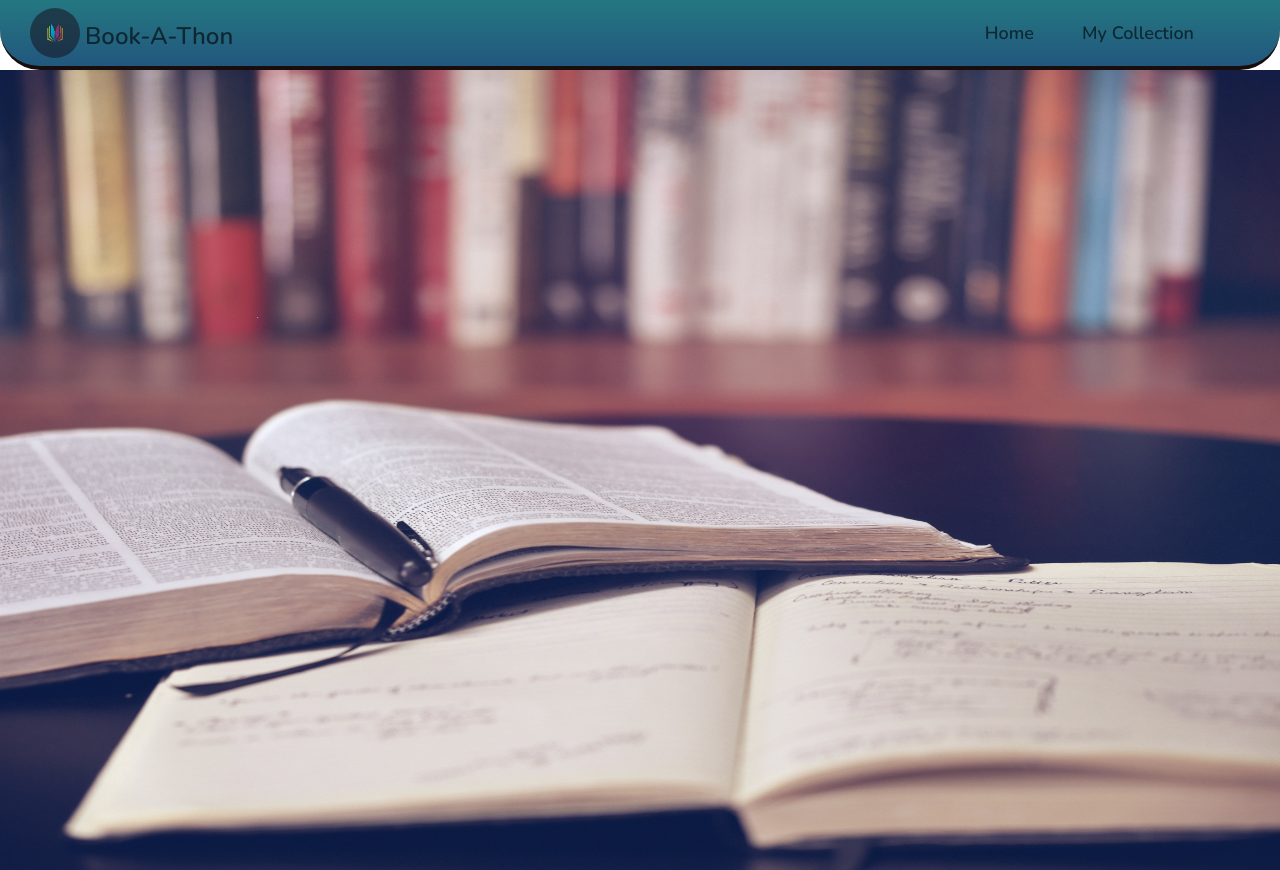
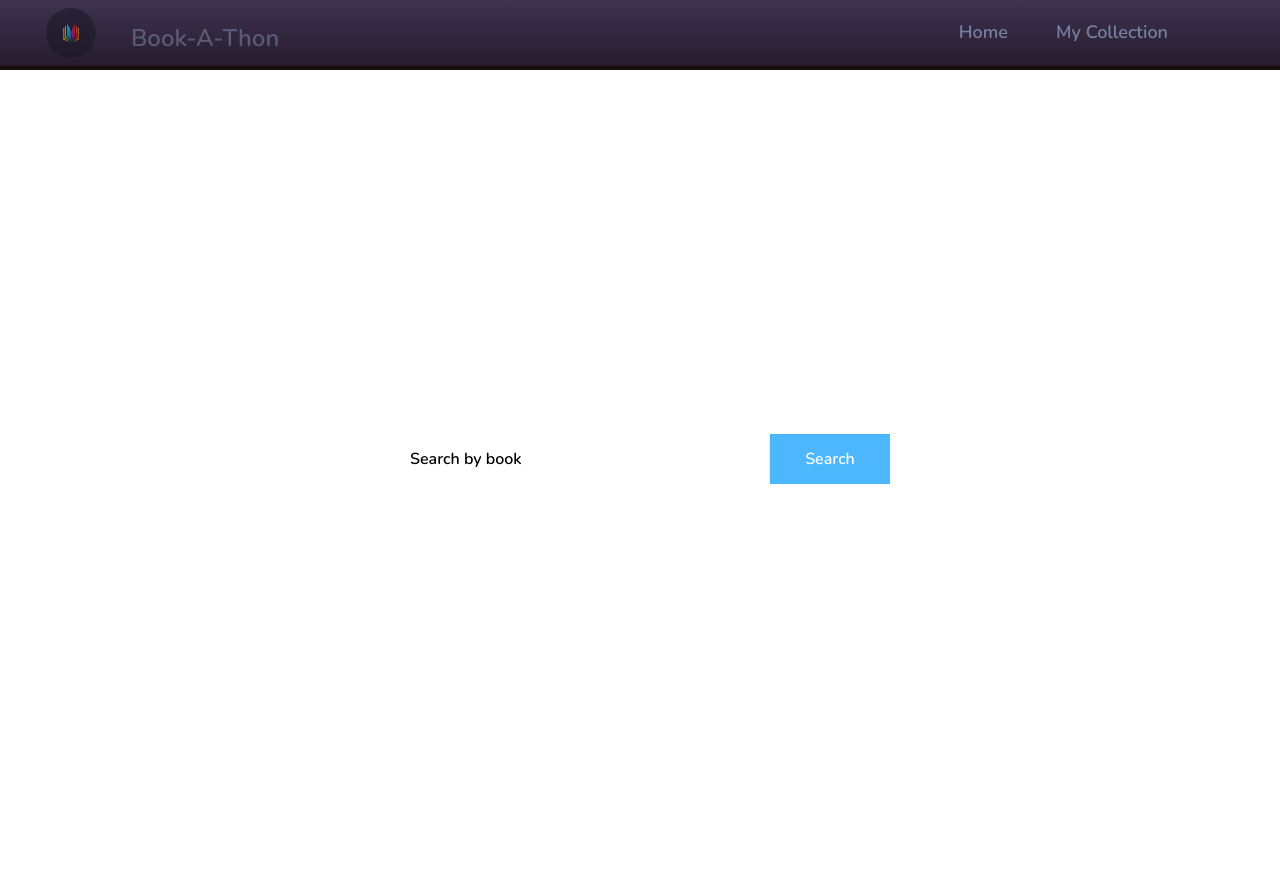
Before and after one commit to hrishik18/Book-a-thon, a Django app: page / in a window 1280 px wide; the page is wider, and only the part inside the window is pictured. After the commit the page ends 484 px from the top of that part, so only its background shows below. Run offline with Django 4.2, Linux system fonts and the light colour scheme; some libraries are stand-ins or nearby versions.

Commit message:
main page

```diff
--- a/Book_a_thon/Home/urls.py
+++ b/Book_a_thon/Home/urls.py
@@ -4,8 +4,7 @@
 from Home import views
 
 urlpatterns = [
-    path("", views.index, name='home'),
+    path("", views.main, name='main'),
     path("collection/", views.collection, name='collection'),
-    path("display/", views.display, name='display'),
-    path("saved/", views.display, name='saved')
+    path("saved/", views.main, name='saved')
 ]
--- a/Book_a_thon/Home/views.py
+++ b/Book_a_thon/Home/views.py
@@ -3,24 +3,21 @@
 import requests
 
 key = "AIzaSyCo0o_fEsJK3XMoNiQe_UTr0S9i2apuLlU"
-def index(request):
-    return render(request,'main.html')
 
 def collection(request):
     return render(request,'collection.html')
 
 
-def display(request):
+def main(request):
     title = request.GET.get('book_name', False)
-    author = request.GET.get('author_name', False)
-    submit = author if request.GET.get(
-        'book_name', False) == "" else request.GET.get('book_name', False)
+    # submit = author if request.GET.get(
+    #     'book_name', False) == "" else request.GET.get('book_name', False)
 
-    if (title == False and author == False) or (title == "" and author == ""):
+    if (title == False) or (title == ""):
         #return redirect('/')
-        return render(request, 'display.html')
+        return render(request, 'main.html')
 
-    queries = {'q': submit, 'key': key}
+    queries = {'q': title, 'key': key}
     print(queries)
     r = requests.get(
         'https://www.googleapis.com/books/v1/volumes', params=queries)
--- a/Book_a_thon/static/navbar.css
+++ b/Book_a_thon/static/navbar.css
@@ -7,14 +7,15 @@
 
 body {
     font-family: 'Nunito', sans-serif;
+
+
 }
 
 .navbar {
     font-size: 18px;
-    background: linear-gradient(#247881,#22577E);
+    background: linear-gradient(#3F3351,#261C2C);
     border-bottom: #170d0d 4px solid;
-    border-bottom-left-radius: 40px;
-    border-bottom-right-radius: 40px;
+
     padding-bottom: 10px;
 }
 
@@ -25,9 +26,9 @@
 
 .nav-links{
     margin-right: 37px;
-    box-shadow: inset 0 0 0 0 #54b3d6;
+    box-shadow: inset 0 0 0 0 #85c4db;
     border-radius: 5px;
-    color: #213b45;
+    color: #5fa8c5;
     margin: 0 -.25rem;
     padding: 1rem;
     transition: color .3s ease-in-out, box-shadow .3s ease-in-out;
@@ -39,14 +40,14 @@
 
 .nav-links, .logo, .material-icons {
     text-decoration: none;
-    color: black;
+    color:#a5bbe5;
     opacity: 0.6;
 }
 
 .main-nav li {
     text-align: center;
-    margin: 10px;
-    margin-right: 20px;
+    margin: 30px;
+    margin-right: 40px;
 }
 
 .logo {
@@ -99,7 +100,7 @@
     .main-nav {
         display: flex;
         justify-content: end;
-        margin-right: 30px;
+        margin-right: 40px;
     }
     .main-nav>li {
         margin: 0;
@@ -112,15 +113,110 @@
     }
 }
 
-/* HOME */
-        * {box-sizing: border-box;}
-        .mySlides {display: none;
-        }
-        .container
-        {
-            float:right;
-            margin-right:60px;
-        }
+/* search bar */
+
+
+.main-search-input {
+    background: #fff;
+    padding: 0 120px 0 0;
+    border-radius: 1px;
+    margin-top: 200px;
+    box-shadow: 0px 0px 0px 6px rgba(255, 255, 255, 0.3)
+}
+
+.fl-wrap {
+    float: left;
+    width: 100%;
+    position: relative
+}
+
+.main-search-input:before {
+    content: '';
+    position: absolute;
+    bottom: -40px;
+    width: 50px;
+    height: 1px;
+    background: rgba(255, 255, 255, 0.41);
+    left: 50%;
+    margin-left: -25px
+}
+
+.main-search-input-item {
+    float: left;
+    width: 100%;
+    box-sizing: border-box;
+    border-right: 1px solid #eee;
+    height: 50px;
+    position: relative
+}
+
+.main-search-input-item input:first-child {
+    border-radius: 100%
+}
+
+.main-search-input-item input {
+    float: left;
+    border: none;
+    width: 100%;
+    height: 50px;
+    padding-left: 20px
+}
+
+.main-search-button {
+    background: #4DB7FE
+}
+
+.main-search-button {
+    position: absolute;
+    right: 0px;
+    height: 50px;
+    width: 120px;
+    color: #fff;
+    top: 0;
+    border: none;
+    border-top-right-radius: 0px;
+    border-bottom-right-radius: 0px;
+    cursor: pointer
+}
+
+.main-search-input-wrap {
+    max-width: 500px;
+    margin: 20px auto;
+    position: relative
+}
+
+:focus {
+    outline: 0
+}
+
+@media only screen and (max-width: 768px) {
+    .main-search-input {
+        background: rgba(255, 255, 255, 0.2);
+        padding: 14px 20px 10px;
+        border-radius: 10px;
+        box-shadow: 0px 0px 0px 10px rgba(255, 255, 255, 0.0)
+    }
+
+    .main-search-input-item {
+        width: 100%;
+        border: 1px solid #eee;
+        height: 50px;
+        border: none;
+        margin-bottom: 10px
+    }
+
+    .main-search-input-item input {
+        border-radius: 6px !important;
+        background: #fff
+    }
+
+    .main-search-button {
+        position: relative;
+        float: left;
+        width: 100%;
+        border-radius: 6px
+    }
+}
         .title
         {
             margin-top:150px;
@@ -133,6 +229,8 @@
             /* position:relative; */
 
         }
+
+
         .motto
         {
             margin-top:300px;
--- /dev/null
+++ b/Book_a_thon/static/navbar_new.css
@@ -0,0 +1,288 @@
+@import url("https://fonts.googleapis.com/css2?family=Poppins:weight@100;200;300;400;500;600;700;800&display=swap");
+* {
+    margin: 0;
+    padding: 0;
+    box-sizing: border-box;
+}
+
+body {
+    font-family: 'Nunito', sans-serif;
+
+
+}
+
+.navbar {
+    font-size: 18px;
+    background: linear-gradient(#3F3351,#261C2C);
+    border-bottom: #170d0d 4px solid;
+
+    padding-bottom: 10px;
+}
+
+.main-nav {
+    list-style-type: none;
+    display: none;
+}
+
+.nav-links{
+    margin-right: 37px;
+    box-shadow: inset 0 0 0 0 #85c4db;
+    border-radius: 5px;
+    color: #5fa8c5;
+    margin: 0 -.25rem;
+    padding: 1rem;
+    transition: color .3s ease-in-out, box-shadow .3s ease-in-out;
+}
+  .nav-links:hover {
+    box-shadow: inset 125px 0 0 0 #54b3d6;
+    color: rgb(12, 8, 8);
+  }
+
+.nav-links, .logo, .material-icons {
+    text-decoration: none;
+    color:#a5bbe5;
+    opacity: 0.6;
+}
+
+.main-nav li {
+    text-align: center;
+    margin: 30px;
+    margin-right: 40px;
+}
+
+.logo {
+    display: flex;
+    font-size: 24px;
+    margin-top: 10px;
+    margin-left: 30px;
+}
+
+.logo img {
+    height: 50px;
+    width: 50px;
+    border-radius: 50px;
+}
+
+.logo p {
+    margin-top: 12px;
+    padding-left: 5px;
+}
+
+.toggle-nav {
+    position: absolute;
+    top: 20px;
+    right: 20px;
+}
+
+.material-icons {
+    font-size: 24px;
+}
+
+.active {
+    display: block;
+}
+
+ #coll{
+  margin-right:40px;
+}
+
+@media screen and (min-width:600px) {
+    .navbar {
+        display: flex;
+        justify-content: space-between;
+        padding-bottom: 0;
+        height: 70px;
+        align-items: center;
+    }
+    .toggle-nav {
+        display: none;
+    }
+    .main-nav {
+        display: flex;
+        justify-content: end;
+        margin-right: 40px;
+    }
+    .main-nav>li {
+        margin: 0;
+    }
+    .nav-links {
+        margin-left: 20px;
+    }
+    .logo {
+        margin-top: 0;
+    }
+}
+
+/* search bar */
+
+
+.main-search-input {
+    background: #fff;
+    padding: 0 120px 0 0;
+    border-radius: 1px;
+    margin-top: 200px;
+    box-shadow: 0px 0px 0px 6px rgba(255, 255, 255, 0.3)
+}
+
+.fl-wrap {
+    float: left;
+    width: 100%;
+    position: relative
+}
+
+.main-search-input:before {
+    content: '';
+    position: absolute;
+    bottom: -40px;
+    width: 50px;
+    height: 1px;
+    background: rgba(255, 255, 255, 0.41);
+    left: 50%;
+    margin-left: -25px
+}
+
+.main-search-input-item {
+    float: left;
+    width: 100%;
+    box-sizing: border-box;
+    border-right: 1px solid #eee;
+    height: 50px;
+    position: relative
+}
+
+.main-search-input-item input:first-child {
+    border-radius: 100%
+}
+
+.main-search-input-item input {
+    float: left;
+    border: none;
+    width: 100%;
+    height: 50px;
+    padding-left: 20px
+}
+
+.main-search-button {
+    background: #4DB7FE
+}
+
+.main-search-button {
+    position: absolute;
+    right: 0px;
+    height: 50px;
+    width: 120px;
+    color: #fff;
+    top: 0;
+    border: none;
+    border-top-right-radius: 0px;
+    border-bottom-right-radius: 0px;
+    cursor: pointer
+}
+
+.main-search-input-wrap {
+    max-width: 500px;
+    margin: 20px auto;
+    position: relative
+}
+
+:focus {
+    outline: 0
+}
+
+@media only screen and (max-width: 768px) {
+    .main-search-input {
+        background: rgba(255, 255, 255, 0.2);
+        padding: 14px 20px 10px;
+        border-radius: 10px;
+        box-shadow: 0px 0px 0px 10px rgba(255, 255, 255, 0.0)
+    }
+
+    .main-search-input-item {
+        width: 100%;
+        border: 1px solid #eee;
+        height: 50px;
+        border: none;
+        margin-bottom: 10px
+    }
+
+    .main-search-input-item input {
+        border-radius: 6px !important;
+        background: #fff
+    }
+
+    .main-search-button {
+        position: relative;
+        float: left;
+        width: 100%;
+        border-radius: 6px
+    }
+}
+        .title
+        {
+            margin-top:150px;
+            /* margin-right:150px; */
+            float:right;
+            font-family: 'Questrial', sans-serif;
+            color:#ffff;
+            font-size:75px;
+            text-transform:capitalize; text-transform: uppercase;
+            /* position:relative; */
+
+        }
+
+
+        .motto
+        {
+            margin-top:300px;
+        /* position:relative; */
+            /* float:right; */
+            font-family: 'Questrial', sans-serif;
+            color:#ffff;
+            font-size:25px;
+
+        }
+
+        img {vertical-align: middle;}
+
+        /* Slideshow container */
+        .slideshow-container {
+          max-width: 600px;
+          position: absolute;
+          margin: auto;
+
+        }
+
+
+        /* Caption text */
+        .text {
+          color: #f2f2f2;
+          font-size: 15px;
+          padding: 8px 12px;
+          position: absolute;
+          bottom: 8px;
+          width: 100%;
+          text-align: center;
+        }
+
+
+        .active {
+          background-color: #717171;
+        }
+
+        /* Fading animation */
+        .fade {
+          -webkit-animation-name: fade;
+          -webkit-animation-duration: 1.5s;
+          animation-name: fade;
+          animation-duration: 1.5s;
+        }
+
+        @-webkit-keyframes fade {
+          from {opacity: .4}
+          to {opacity: 1}
+        }
+
+        @keyframes fade {
+          from {opacity: .4}
+          to {opacity: 1}
+        }
--- a/Book_a_thon/templates/display.html
+++ b/Book_a_thon/templates/display.html
@@ -1,4 +1,4 @@
-
+{% comment %}
    <!DOCTYPE html>
 <html>
 <body>
@@ -15,3 +15,4 @@
 </form>
 </body>
 </html>
+ {% endcomment %}
--- a/Book_a_thon/templates/main.html
+++ b/Book_a_thon/templates/main.html
@@ -6,44 +6,58 @@
 <meta http-equiv="X-UA-Compatible" content="IE=edge">
 <meta name="viewport" content="width=device-width, initial-scale=1">
 <title>Book-A-Thon</title>
-<link rel="stylesheet" href="Book_a_thon\static\navbar.css">
+<link rel="stylesheet" href="https://cdn.jsdelivr.net/npm/bootstrap@4.0.0/dist/css/bootstrap.min.css" integrity="sha384-Gn5384xqQ1aoWXA+058RXPxPg6fy4IWvTNh0E263XmFcJlSAwiGgFAW/dAiS6JXm" crossorigin="anonymous">
+<link rel="stylesheet" href="static/navbar_new.css">
 <link rel="preconnect" href="https://fonts.googleapis.com">
 <link rel="preconnect" href="https://fonts.gstatic.com" crossorigin>
 <link href="https://fonts.googleapis.com/css2?family=Nunito:wght@600&display=swap" rel="stylesheet">
 </head>
-
 <body>
     <nav class="navbar">
       <span class="toggle-nav" id="toggle-nav">
           <i class="material-icons">menu</i>
       </span>
-      <a href="#" class="logo"><img src="static/Book.png" alt="">
-          <p>Book-A-Thon</p>
-      </a>
+    </div>
+    <a href="#" class="logo"><img src="static/Book.png" alt="">
+        <div  class="logo">
+            <p>Book-A-Thon</p>
+     </div>
+  </a>
+
       <ul class="main-nav" id="main-nav">
           <li><a href="/" class="nav-links"><b>Home</b></a></li>
-          <li><a href="/collection" id="coll" class="nav-links"><b>My Collection</b></a></li>
+          <li><a href="/collection" id="coll" class="nav-links"><b>My Collection   </b></a></li>
       </ul>
     </nav>
         </head>
+
         <body>
 
         <div class="slideshow-container">
 
         <div class="mySlides fade">
-          <img src="Book_a_thon\static\Book2.jpg" width="1300" height="800">
+          <img src="static/Book1.jpg" width="1521" height="700">
         </div>
 
         <div class="mySlides fade">
-          <img src="static/Book2.jpg" width="1300" height="800">
+          <img src="static/Book2.jpg" width="1521" height="700">
 
         </div>
 
         <div class="mySlides fade">
-          <img src="static/Book3.jpg" width="1300" height="800">
+          <img src="static/book3.jpg" width="1521" height="700">
 
         </div>
 
+        <div class="mySlides fade">
+            <img src="static/book4.jpg" width="1521" height="700">
+        </div>
+
+
+          <div class="mySlides fade">
+            <img src="static/book5.jpg" width="1521" height="700">
+
+          </div>
         </div>
         <br>
 
@@ -55,12 +69,14 @@
 
         <script>
         var slideIndex = 0;
-        showSlides();
+    showSlides();
+
 
         function showSlides() {
           var i;
           var slides = document.getElementsByClassName("mySlides");
           var dots = document.getElementsByClassName("dot");
+
           for (i = 0; i < slides.length; i++) {
             slides[i].style.display = "none";
           }
@@ -71,40 +87,27 @@
           }
           slides[slideIndex-1].style.display = "block";
           dots[slideIndex-1].className += " active";
-          setTimeout(showSlides, 2000);
+          setTimeout(showSlides,900);
+         // slides[i].classList.add('active');
         }
         </script>
         </body>
         </html>
 
+<!--Search bar -->
+<br><br><br><br><br>
+<div class="main-search-input-wrap">
+    <form  action="{% url 'main' %}" method="GET">
+    <div class="main-search-input fl-wrap">
+        <div class="main-search-input-item">
+            <input  type="text" id="book_name" name="book_name" value="Search by book"> </div>
+         <button type="submit" value="Submit" class="main-search-button">Search</button>
+    </div>
+</form>
+</div>
 
 
-        <div class="input-group">
-            <input type="search" class="form-control rounded" placeholder="Search" aria-label="Search" aria-describedby="search-addon" />
-            <button type="button" class="btn btn-outline-primary">search</button>
-        </div>
 
-
-    <!--section home starts, it can be home also-->
-    <section class="home" id="">
-        <div class = "row">
-
-            <div class="content">
-                <h3>Read what You Want</h3>
-                <p>read whenever and whatever you like, as and when u want.</p>
-                <a href="#" class="btn">Explore Collections</a>
-            </div>
-
-            <div class="books-slidder">
-                <div class="wrapper">
-                    <a href="#"><img src="" alt=""></a>
-                    <a href="#"><img src="" alt=""></a>
-                </div>
-            </div>
-        </div>
-    </section>
-
-    <!--section home ends-->
 <script src="https://ajax.googleapis.com/ajax/libs/jquery/3.6.0/jquery.min.js"></script>
 <script src="https://maxcdn.bootstrapcdn.com/bootstrap/3.4.1/js/bootstrap.min.js"></script>
 </body>
```
Also changed, not shown: Book_a_thon/static/Book2.jpg, Book_a_thon/static/aaron-burden-QJDzYT_K8Xg-unsplash.jpg (added), Book_a_thon/static/alfons-morales-YLSwjSy7stw-unsplash.jpg (added), Book_a_thon/static/book5.jpg (added), 2 other files.
